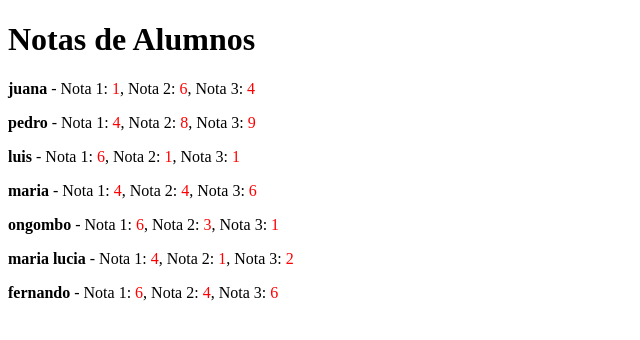
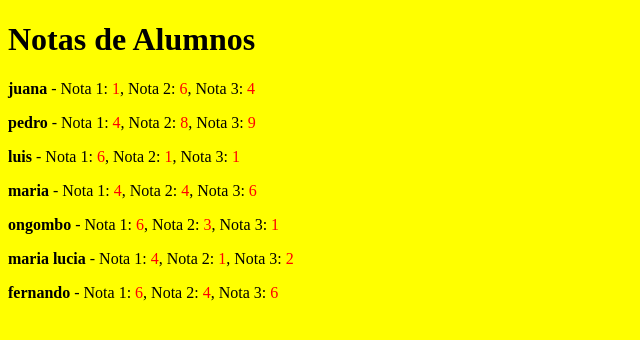
Before and after one commit to Davidsaugar/Davidsaugar.github.io, a Jekyll site: the page built from alumnos.html, in a window 1280 px wide. Shown: the top 340 px of the page, without its empty margins (0-640 px from the left). Built offline with Jekyll 4.4.1, drawn with Linux system fonts in a browser that asks for light colours.

Commit message:
update19

```diff
--- /dev/null
+++ b/_includes/lista_alumnos.html
@@ -0,0 +1,8 @@
+{% for alumno in site.data.listadoalumnos %}
+        <p>
+            <strong>{{ alumno.nombre }}</strong> -
+            Nota 1: <span class="{% if alumno.nota1 | plus: 0 < 5 %}nota-baja{% endif %}">{{ alumno.nota1 }}</span>,
+            Nota 2: <span class="{% if alumno.nota2 | plus: 0 < 5 %}nota-baja{% endif %}">{{ alumno.nota2 }}</span>,
+            Nota 3: <span class="{% if alumno.nota3 | plus: 0 < 5 %}nota-baja{% endif %}">{{ alumno.nota3 }}</span>
+        </p>
+    {% endfor %}
--- /dev/null
+++ b/_layouts/listaalumnos.html
@@ -0,0 +1,18 @@
+---
+layout: paginaamarilla
+---
+<header>
+    <h1>Notas de Alumnos</h1>
+</header>
+
+<style>
+    .nota-baja {
+        color: red;
+    }
+</style>
+
+{% include lista_alumnos.html %}
+
+<div>
+    {{ content }}
+</div>
--- a/_layouts/selectalumno.html
+++ b/_layouts/selectalumno.html
@@ -1,5 +1,5 @@
 ---
-layout: paginaamarillas
+layout: paginaamarilla
 ---
 <header>
     <h1>Lista de Alumnos</h1>
--- a/alumnos.html
+++ b/alumnos.html
@@ -1,31 +1,4 @@
 ---
-layout: default
+layout: listaalumnos
 title: Notas de Alumnos
 ---
-
-<!DOCTYPE html>
-<html lang="es">
-<head>
-    <meta charset="UTF-8">
-    <meta name="viewport" content="width=device-width, initial-scale=1.0">
-    <title>Notas de Alumnos</title>
-    <style>
-        .nota-baja {
-            color: red;
-        }
-    </style>
-</head>
-<body>
-    <h1>Notas de Alumnos</h1>
-
-    {% for alumno in site.data.listadoalumnos %}
-        <p>
-            <strong>{{ alumno.nombre }}</strong> -
-            Nota 1: <span class="{% if alumno.nota1 | plus: 0 < 5 %}nota-baja{% endif %}">{{ alumno.nota1 }}</span>,
-            Nota 2: <span class="{% if alumno.nota2 | plus: 0 < 5 %}nota-baja{% endif %}">{{ alumno.nota2 }}</span>,
-            Nota 3: <span class="{% if alumno.nota3 | plus: 0 < 5 %}nota-baja{% endif %}">{{ alumno.nota3 }}</span>
-        </p>
-    {% endfor %}
-
-</body>
-</html>
```
